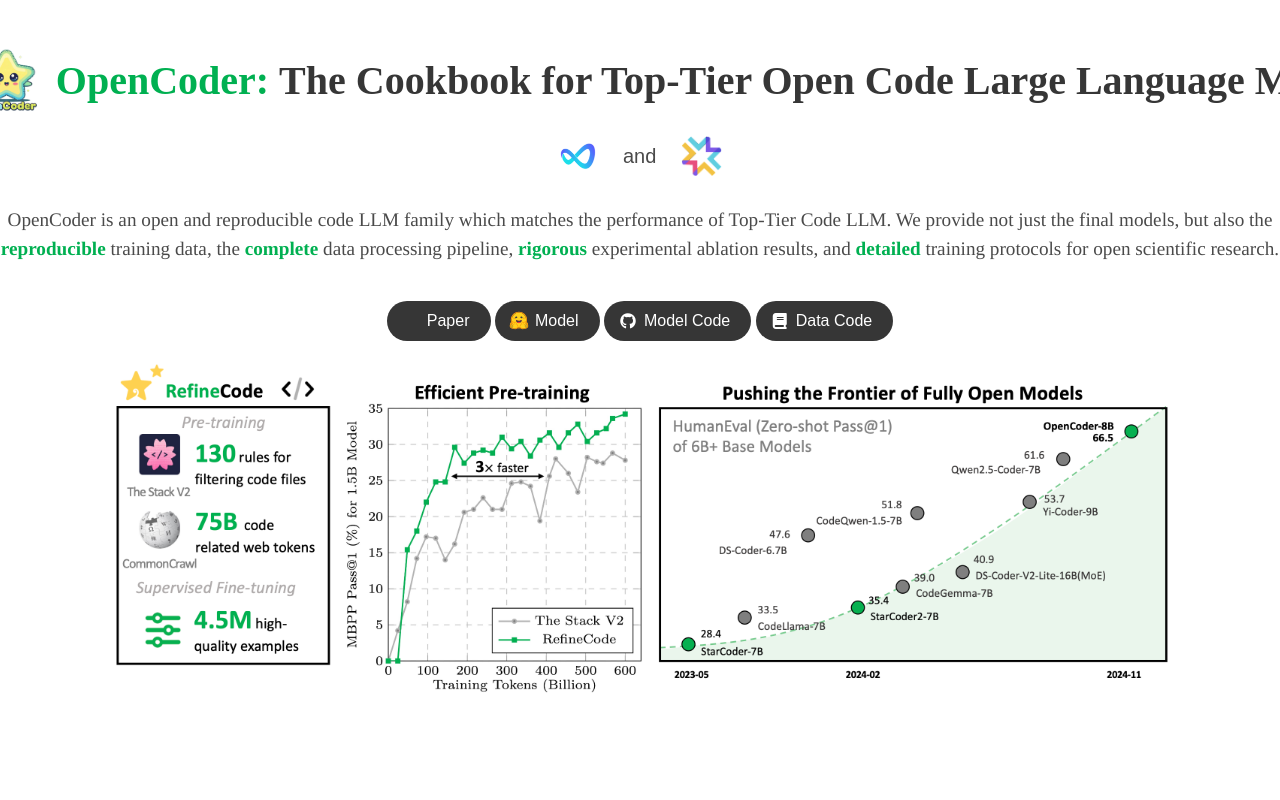
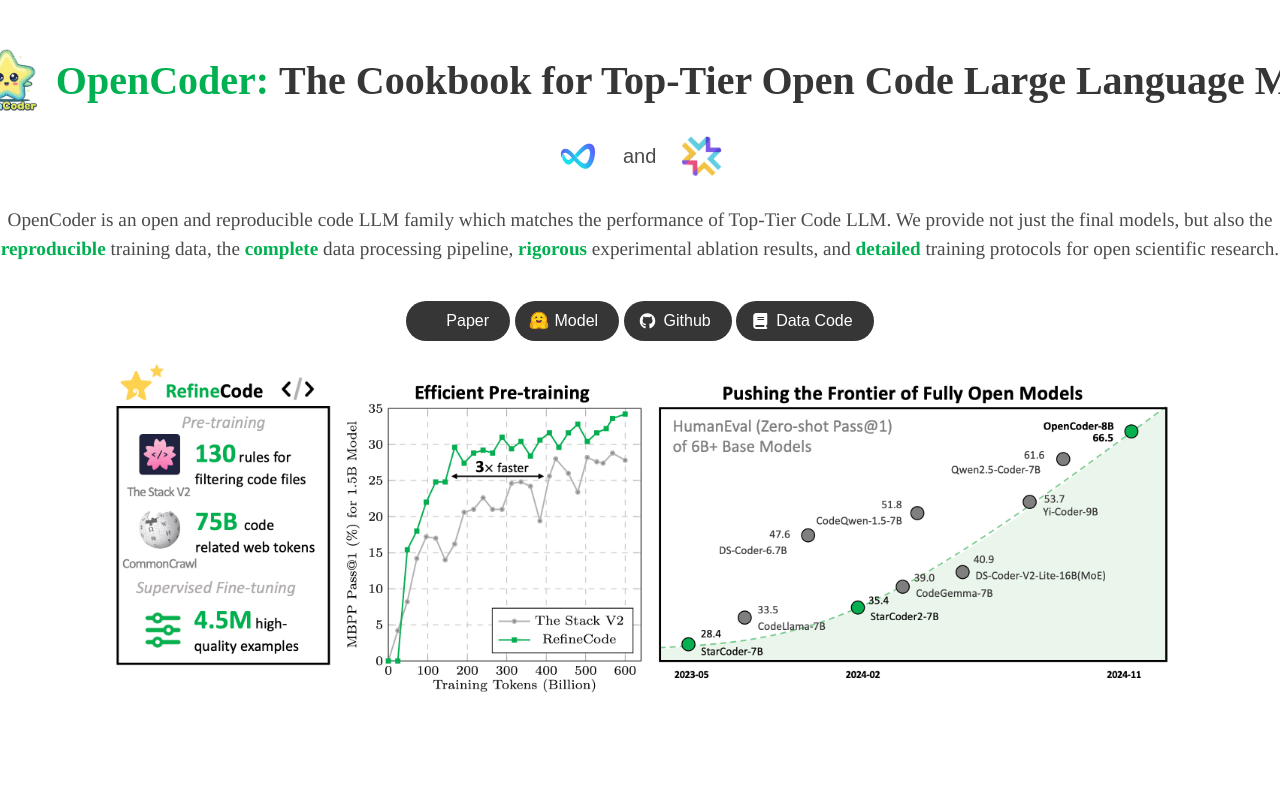
Before and after one commit to OpenCoder-llm/opencoder-llm.github.io, a plain HTML site: page index.html in a window 1280 px wide. Shown: the top 800 px of the page. Drawn offline with nearby package versions, Linux system fonts and the light colour scheme; some icons are missing; a web font is replaced by a local one.

Commit message:
Update index.html

```diff
--- a/index.html
+++ b/index.html
@@ -110,7 +110,7 @@
                 <span class="icon">
                     <i class="fab fa-github"></i>
                 </span>
-                <span>Model Code</span>
+                <span>Github</span>
                 </a>
             </span>
             <!-- Code Link. -->
```
